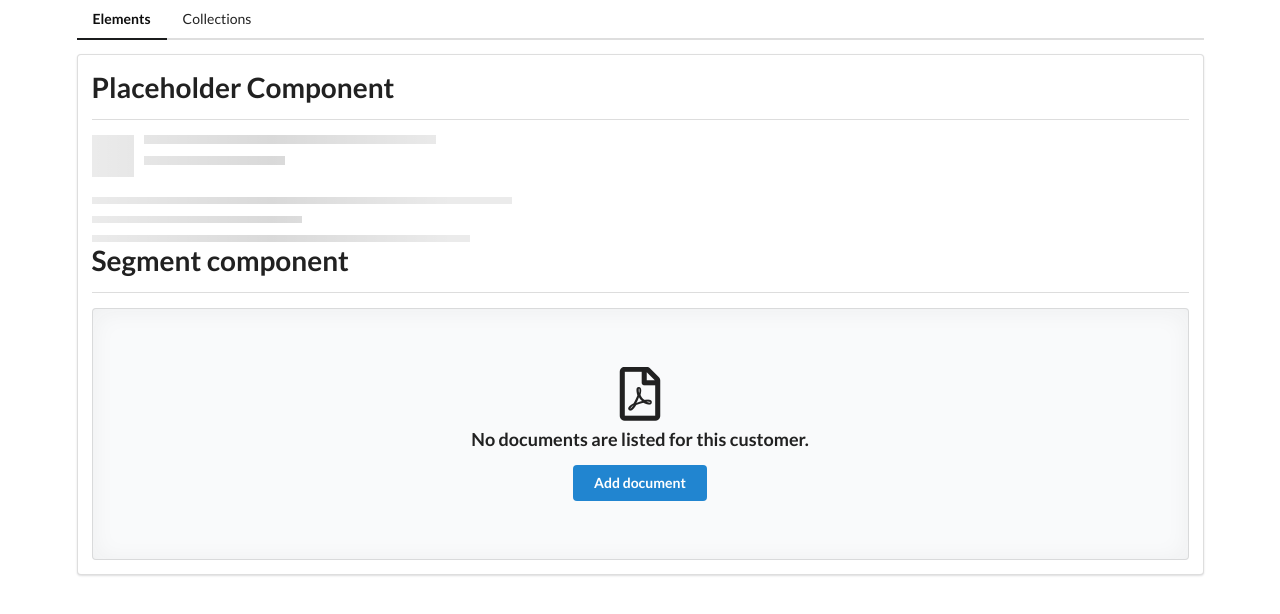
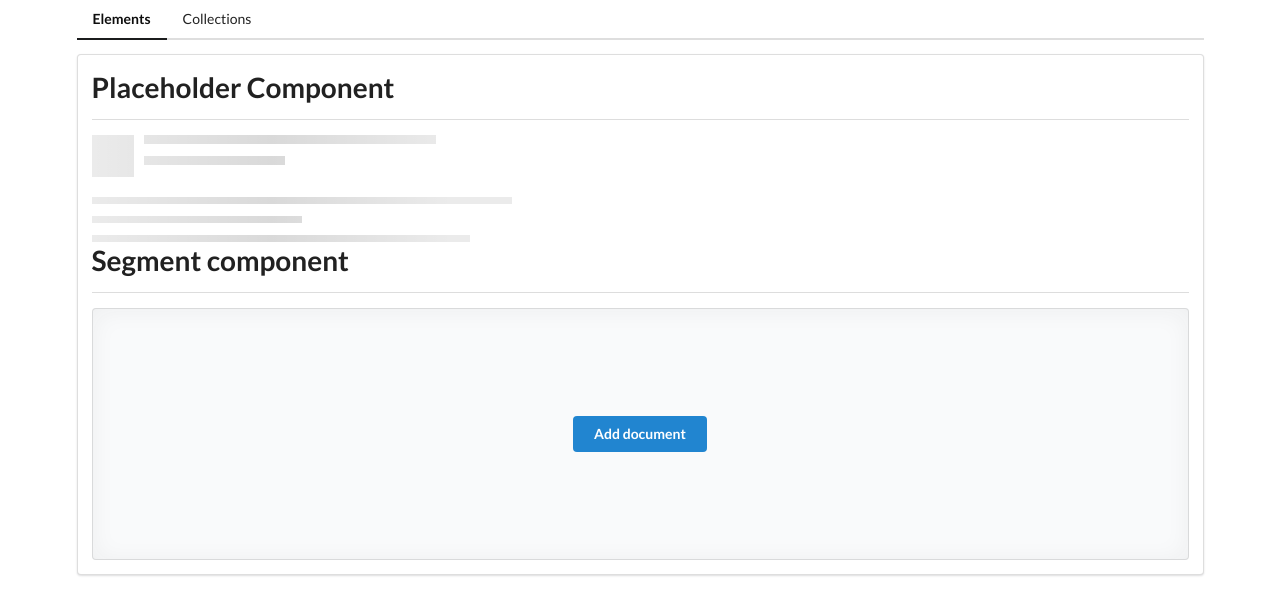
Before and after one commit to ken0901/Angular-Template-Syntax, an Angular app: page /elements in a window 1280 px wide. Shown: the top 614 px of the page. Built offline with nearby package versions, Linux system fonts and the light colour scheme.

Commit message:
Hiding empty elements

```diff
--- a/src/app/projects/module-project/components/elements-home/elements-home.component.html
+++ b/src/app/projects/module-project/components/elements-home/elements-home.component.html
@@ -8,10 +8,10 @@
     Segment component
 </app-divider>
 <app-segment>
-    <header>
+    <!-- <header>
         <i class="pdf file outline icon"></i>
             No documents are listed for this customer.
-    </header>
+    </header> -->
 
     <button class="ui primary button">
         Add document
--- a/src/app/projects/module-project/components/segment/segment.component.css
+++ b/src/app/projects/module-project/components/segment/segment.component.css
@@ -0,0 +1,3 @@
+div.ui.icon.header:empty {
+    display: none;
+}
```
